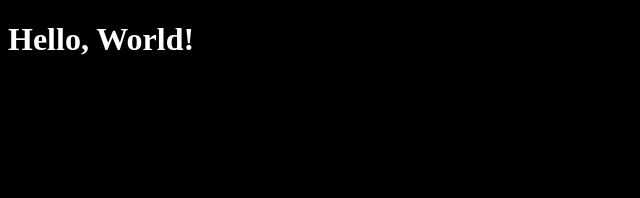
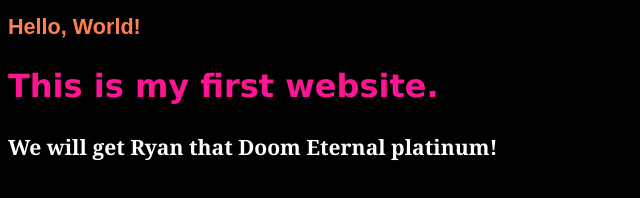
Before and after one commit to Gamloit/web-playground, a plain HTML site: page index.html in a window 1280 px wide. Shown: the whole page, without its empty margins (0-640 px from the left). Drawn offline with Linux system fonts and the light colour scheme.

Commit message:
Changes to CSS styling

```diff
--- a/index.html
+++ b/index.html
@@ -8,5 +8,9 @@
 </head>
 <body>
    <h1>Hello, World!</h1>
+
+   <h2>This is my first website.</h2>
+
+   <h3>We will get Ryan that Doom Eternal platinum!</h3>
 </body>
 </html>
--- a/styles.css
+++ b/styles.css
@@ -7,7 +7,26 @@
     box-sizing: border-box;
 }
 
+h1{
+
+    color: coral;
+    font-family: fantasy;
+    font-size: larger;
+}
+
+h2{
+    color: deeppink;
+    font-family: Verdana, Geneva, Tahoma, sans-serif;
+    font-size: xx-large;
+    font-weight: 900;
+    margin-right: initial;
+
+}
+
 body {
     background-color: #000000;
     color: #ffffff;
+    font-family: Cambria, Cochin, Georgia, Times, 'Times New Roman', serif;
+    font-size: large;
+    font-weight: bolder;
 }
```
